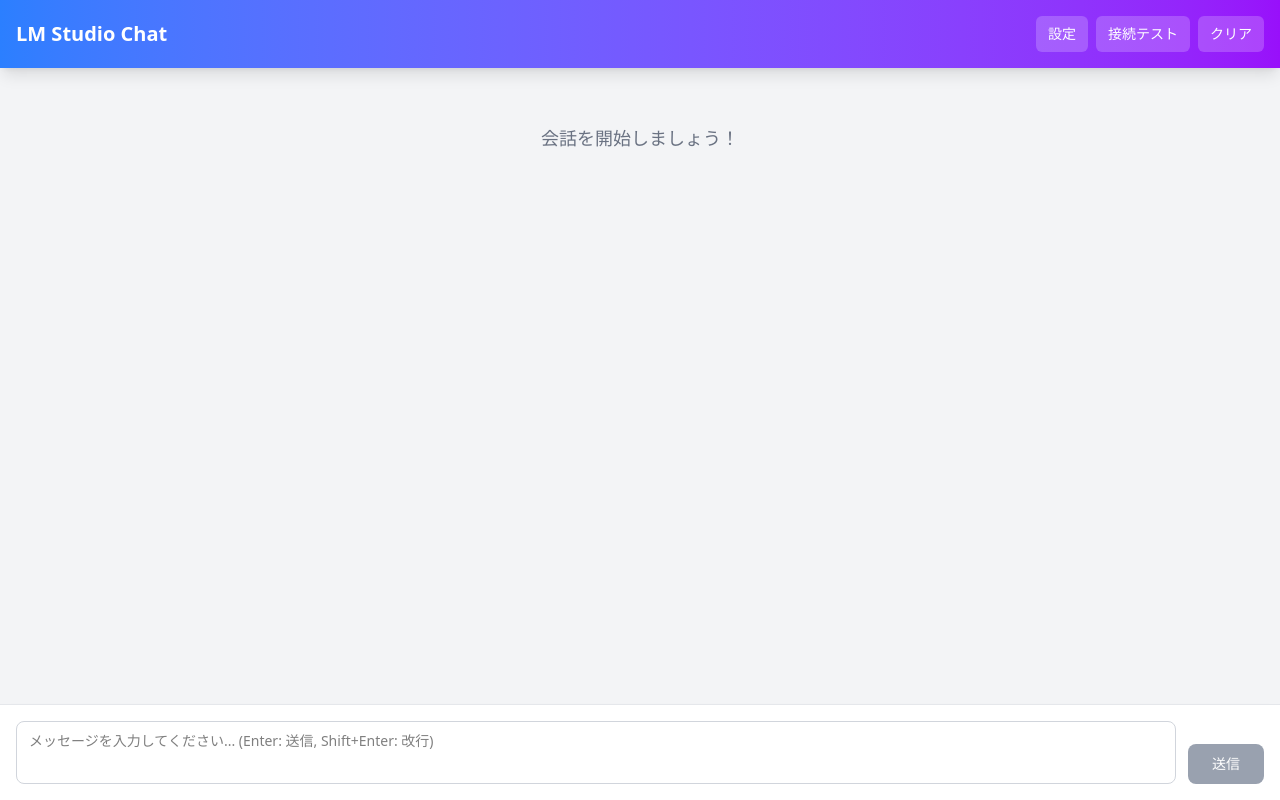
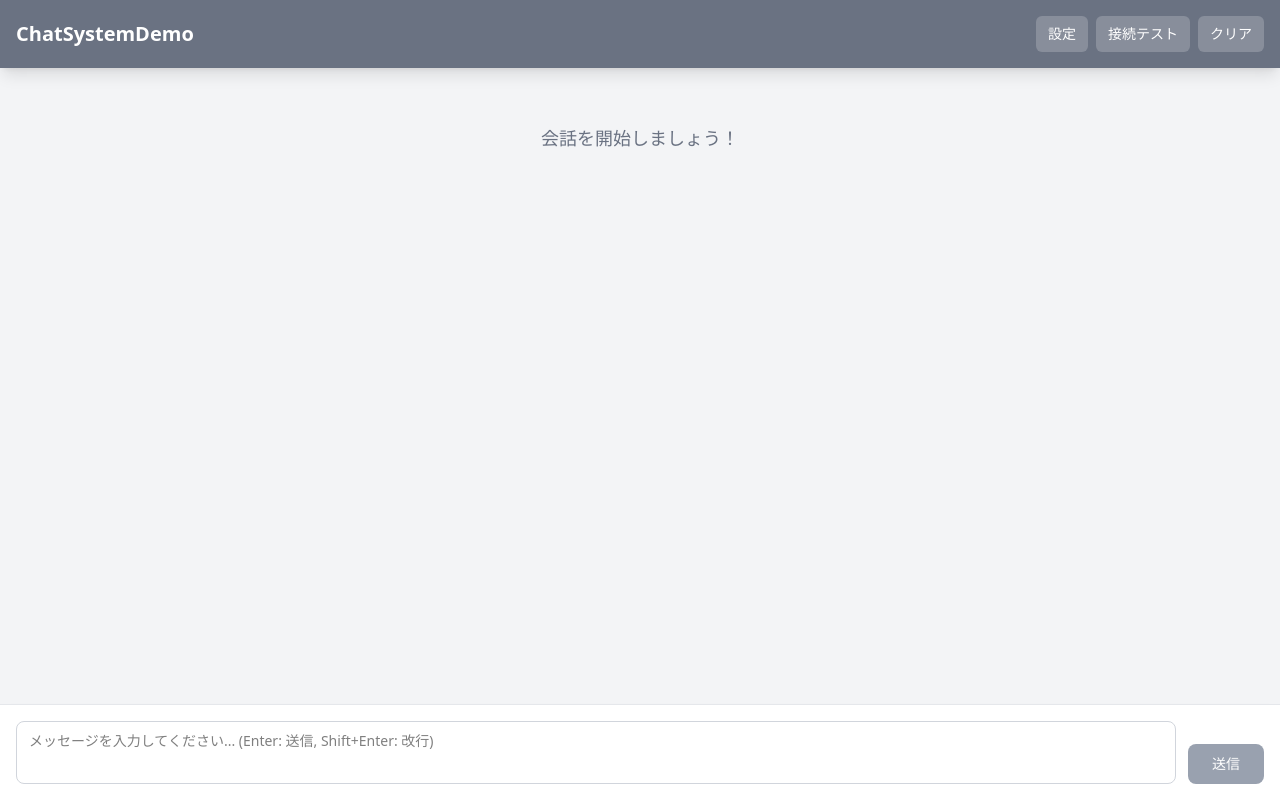
Before and after one commit to anrlll/electron-vite-test, a React (Vite) app: page / in a window 1280 px wide. Built offline with nearby package versions, Linux system fonts and the light colour scheme.

Commit message:
微修正

```diff
--- a/src/App.tsx
+++ b/src/App.tsx
@@ -217,28 +217,28 @@
   return (
     <div className="flex flex-col w-screen h-screen bg-gray-100 overflow-hidden font-sans">
       {/* Header */}
-      <div className="bg-gradient-to-r from-blue-500 to-purple-600 text-white p-4 shadow-lg shrink-0">
+      <div className="bg-gray-500 text-white p-4 shadow-lg shrink-0">
         <div className="flex justify-between items-center">
           <div>
-            <h1 className="text-xl font-bold m-0">LM Studio Chat</h1>
+            <h1 className="text-xl font-bold m-0">ChatSystemDemo</h1>
           </div>
           <div className="flex items-center gap-2">
             <button
               onClick={toggleConfigPanel}
-              className="px-3 py-2 bg-white/20 hover:bg-white/30 text-white rounded-md text-sm font-medium transition-colors duration-200"
+              className="px-3 py-2 bg-white/20 hover:bg-white/30 text-white rounded-md text-sm font-medium transition-colors duration-200 cursor-pointer"
             >
               {showConfig ? '閉じる' : '設定'}
             </button>
             <button
               onClick={testConnection}
               disabled={isLoading}
-              className="px-3 py-2 bg-white/20 hover:bg-white/30 text-white rounded-md text-sm font-medium transition-colors duration-200 disabled:opacity-60 disabled:cursor-not-allowed"
+              className="px-3 py-2 bg-white/20 hover:bg-white/30 text-white rounded-md text-sm font-medium transition-colors duration-200 disabled:opacity-60 disabled:cursor-not-allowed cursor-pointer"
             >
               接続テスト
             </button>
             <button
               onClick={clearChat}
-              className="px-3 py-2 bg-white/20 hover:bg-white/30 text-white rounded-md text-sm font-medium transition-colors duration-200"
+              className="px-3 py-2 bg-white/20 hover:bg-white/30 text-white rounded-md text-sm font-medium transition-colors duration-200 cursor-pointer"
             >
               クリア
             </button>
```
